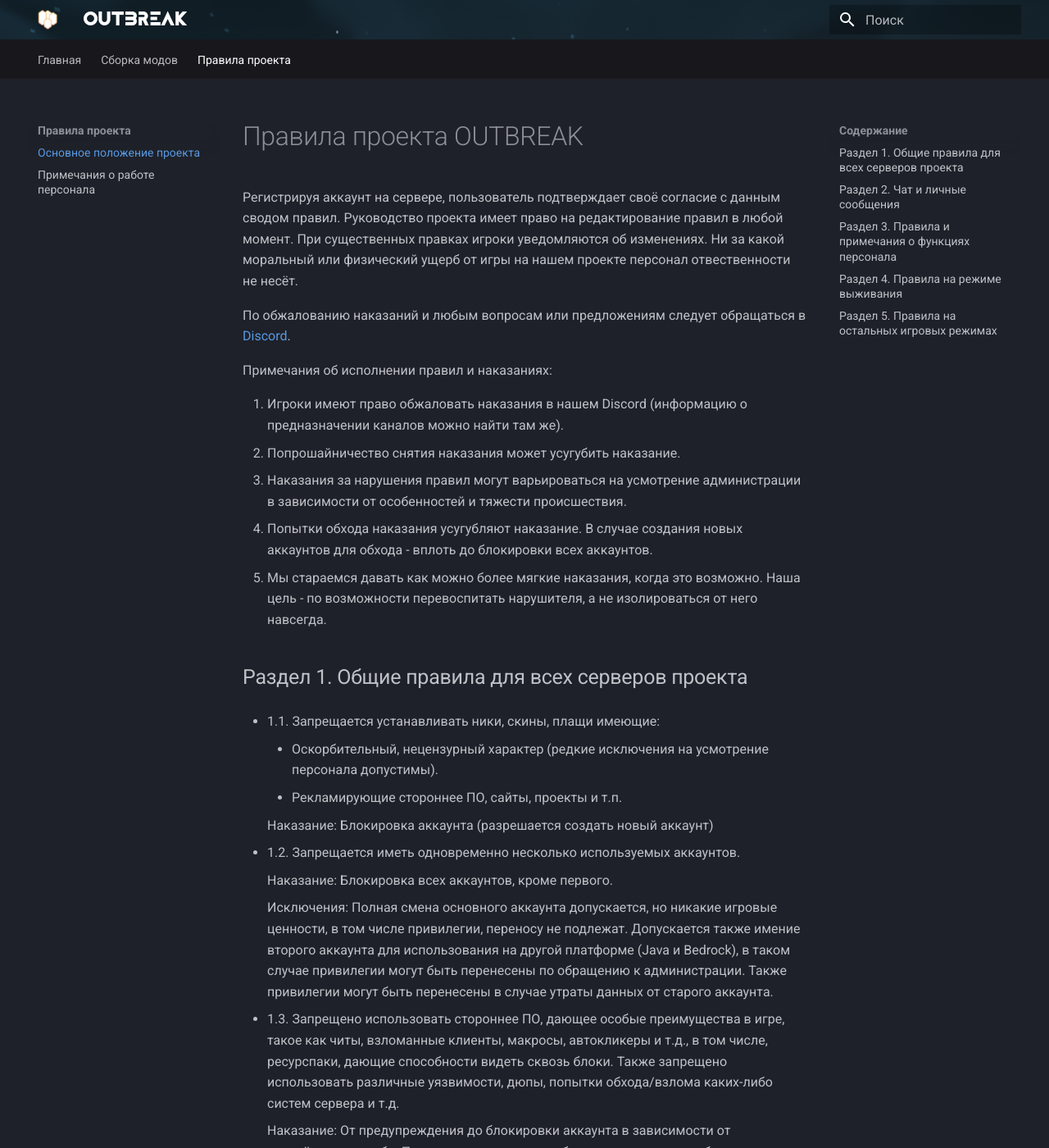
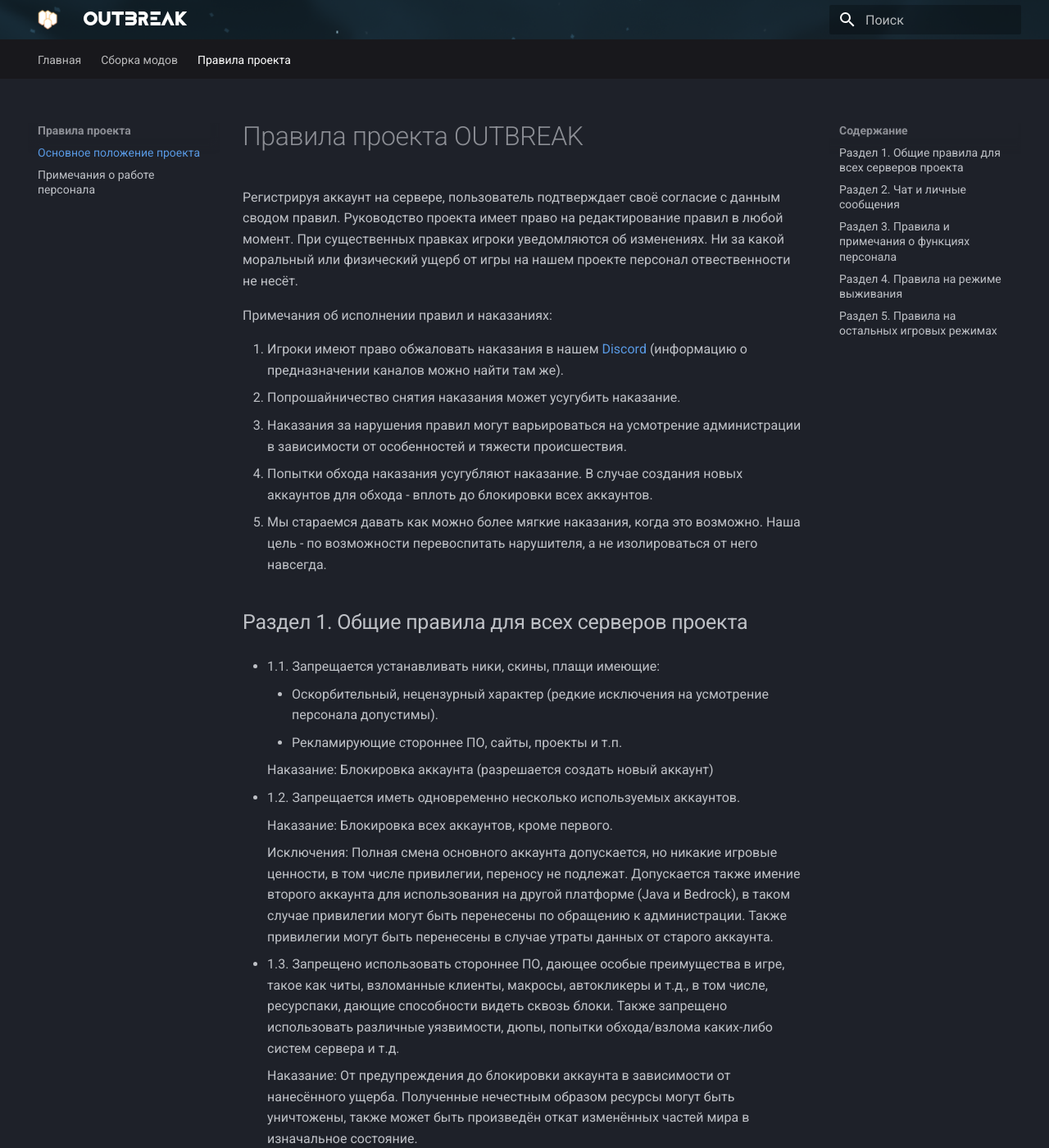
Before and after one commit to outbreak-mc/outbreak-mc, an MkDocs documentation site: the page built from docs/rules/index.md, in a window 1280 px wide and 1400 px high. Shown: the whole window at 82% size. Built offline with MkDocs 1.6.1 and Material for MkDocs 9.7.7, drawn with Linux system fonts in a browser that asks for light colours.

Commit message:
Улучшения текста

```diff
--- a/docs/rules/index.md
+++ b/docs/rules/index.md
@@ -2,11 +2,9 @@
 
 Регистрируя аккаунт на сервере, пользователь подтверждает своё согласие с данным сводом правил. Руководство проекта имеет право на редактирование правил в любой момент. При существенных правках игроки уведомляются об изменениях. Ни за какой моральный или физический ущерб от игры на нашем проекте персонал отвественности не несёт.
 
-По обжалованию наказаний и любым вопросам или предложениям следует обращаться в [Discord](https://discord.com/invite/fhgkRff).
-
 Примечания об исполнении правил и наказаниях:
 
-1. Игроки имеют право обжаловать наказания в нашем Discord (информацию о предназначении каналов можно найти там же).
+1. Игроки имеют право обжаловать наказания в нашем [Discord](https://discord.com/invite/fhgkRff){:target="_blank"} (информацию о предназначении каналов можно найти там же).
 2. Попрошайничество снятия наказания может усугубить наказание.
 3. Наказания за нарушения правил могут варьироваться на усмотрение администрации в зависимости от особенностей и тяжести происшествия.
 4. Попытки обхода наказания усугубляют наказание. В случае создания новых аккаунтов для обхода - вплоть до блокировки всех аккаунтов.
--- a/docs/stylesheets/index.css
+++ b/docs/stylesheets/index.css
@@ -49,8 +49,9 @@ a.img-btn h1 {
 
 .social-cards a {
     text-align: center;
-    display: grid;
-    grid-template-rows: 1fr .1fr .1fr;
+    display: flex;
+    flex-direction: column;
+    gap: 0.6em;
     align-items: center;
     justify-content: center;
     justify-items: center;
@@ -67,7 +68,3 @@ a.img-btn h1 {
 .social-cards a p {
     margin: 0;
 }
-.social-cards .sub {
-    font-size: .9em;
-    opacity: 80%;
-}
--- a/mkdocs.yml
+++ b/mkdocs.yml
@@ -8,6 +8,7 @@ extra_css:
 theme:
   logo: assets/images/classic_128.png
   icon: assets/images/classic_128.png
+  favicon: assets/images/classic_128.png
   name: material
   language: ru
   features:
```
Also changed, not shown: docs/index.md (+6 -9 lines), docs/modpack/index.md (+1 -1 lines), docs/modpack/review.md (+1 -1 lines).
